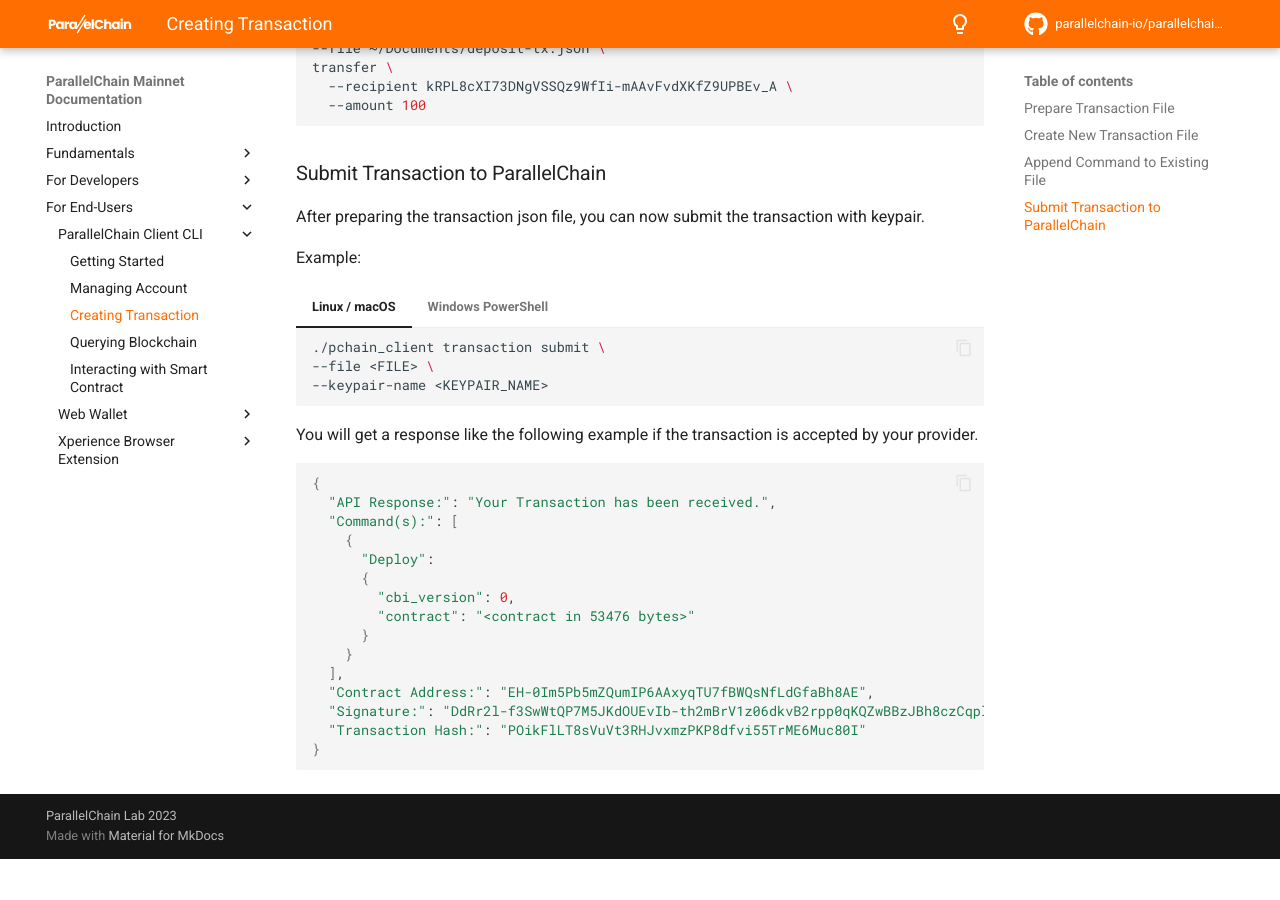
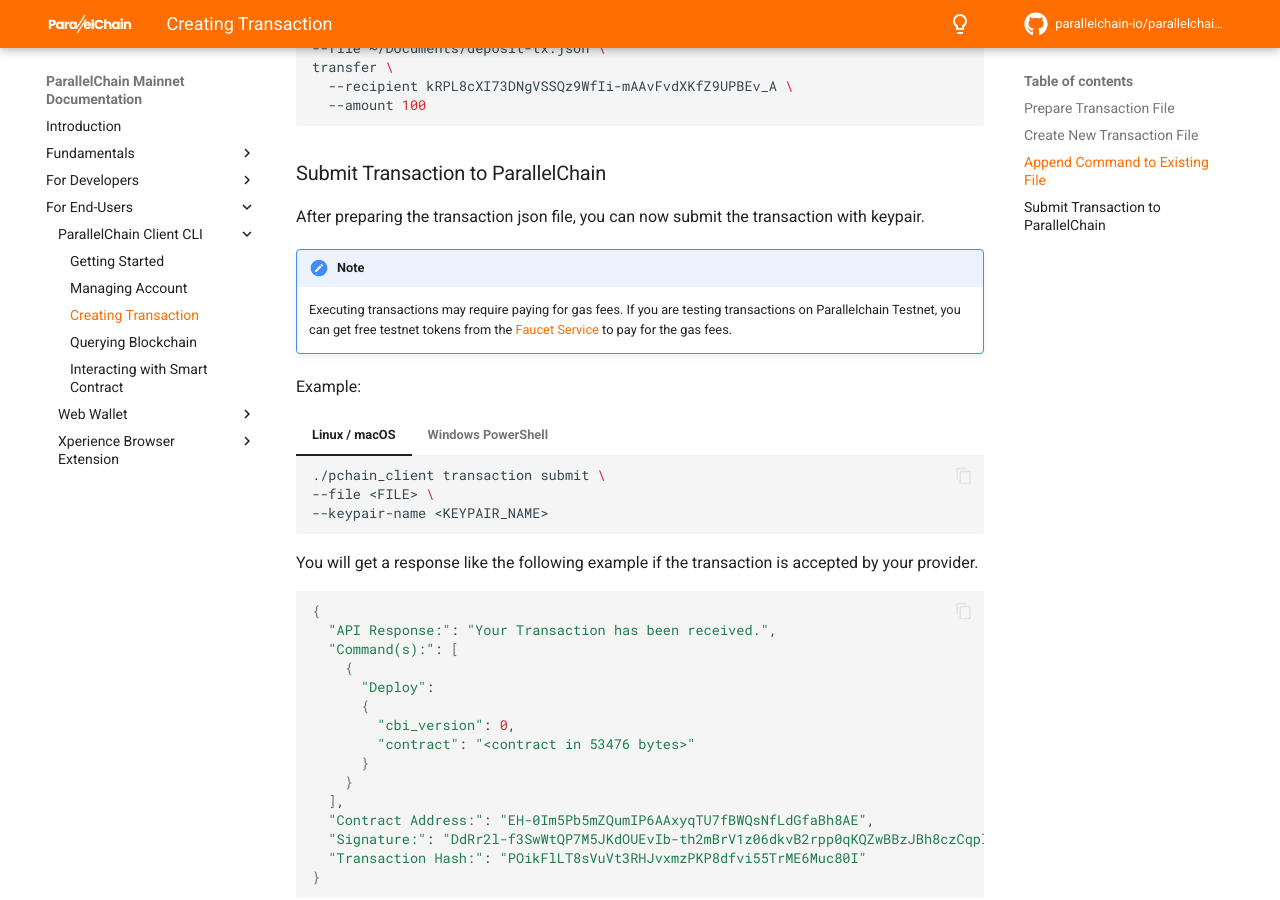
Before and after one commit to parallelchain-io/parallelchain-docs, an MkDocs documentation site: the page built from docs/for_users/pchain_client_cli/creating_transaction.md, in a window 1280 px wide and 900 px high, scrolled down 2837 px. Built offline with MkDocs 1.6.1 and Material for MkDocs 9.7.7, drawn with Linux system fonts in a browser that asks for light colours; comment, search, counter and statistics services are not loaded; before the commit the page ends 3696 px from its top, so only the background shows below that.

Commit message:
Add note to faucet service

```diff
--- a/docs/for_users/pchain_client_cli/creating_transaction.md
+++ b/docs/for_users/pchain_client_cli/creating_transaction.md
@@ -146,6 +146,9 @@
 ### Submit Transaction to ParallelChain
 After preparing the transaction json file, you can now submit the transaction with keypair.
 
+!!! Note
+    Executing transactions may require paying for gas fees. If you are testing transactions on Parallelchain Testnet, you can get free testnet tokens from the [Faucet Service](../../fundamentals/networks.md#faucet-service) to pay for the gas fees.
+
 Example:
 
 === "Linux / macOS"
```
